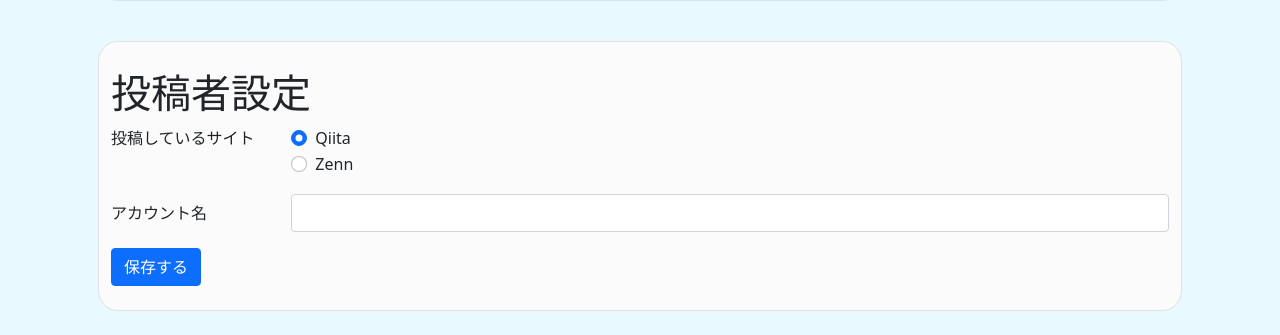
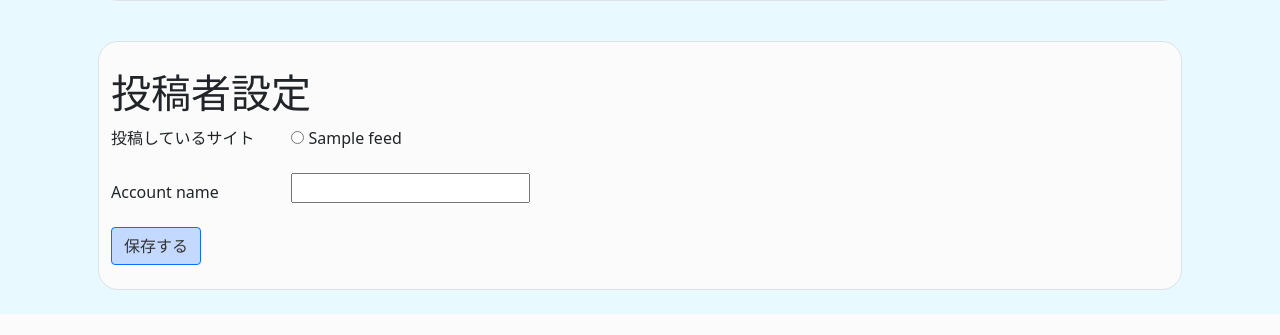
Before and after one commit to E-Team-Hackathon/TechHub, a Django app: template app/templates/profile.html in a window 1280 px wide. Shown: the part 739-1074 px from the top of the page. After the commit the page ends 1053 px from the top, so only its background shows below. Run offline with Django 4.2, Linux system fonts and the light colour scheme; tables that the repository leaves empty hold one stand-in row (values such as "Sample post"); the template is opened without the code that fills it: values that come from a table or form of the project are taken from there, most other values are stand-ins (such as "Sample title", 1, 10 or a date in 2020); parts of the project's set-up code (start-up, migrations or seed data) failed here and were passed over.

Commit message:
#41　feed_nameを動的に生成＆ラジオボタンで登録

```diff
--- a/app/templates/profile.html
+++ b/app/templates/profile.html
@@ -16,7 +16,8 @@
 <div class="p-3 mb-2 bg-body-tertiary rounded-3">
   <div class="container-fluid border rounded-4 py-4" style="background-color: #FBFBFB; border-radius: 20px;">
     <!-- タイトル -->
-        <h3 class="display-6 pt-1 mx-auto justify-content-center" style="font-family: 'Montserrat', sans-serif;">アカウント設定</h3>
+    <h3 class="display-6 pt-1 mx-auto justify-content-center" style="font-family: 'Montserrat', sans-serif;">アカウント設定
+    </h3>
 
     <!-- アカウント情報 -->
     <div class="d-flex align-items-center justify-content-evenly flex-wrap">
@@ -27,25 +28,23 @@
           <label for="formFile" class="form-label">アイコン画像</label>
           <input class="form-control" type="file" id="formFile">
         </div>
-            <img src="{{ request.user.profile_icon.url }}"
-                alt="アイコン"
-                class="rounded-circle mb-2"
-                width="100"
-                height="100"
+        <img src="{{ request.user.profile_icon.url }}" alt="アイコン" class="rounded-circle mb-2" width="100" height="100"
           style="object-fit: cover;">
         <!-- ユーザー名 -->
         アカウント名
-            <input type="username" class="form-control" id="InputUsername" placeholder="{{ user.username }}" >
+        <input type="username" class="form-control" id="InputUsername" placeholder="{{ user.username }}">
         パスワード
         <input type="username" class="form-control" id="InputUsername" placeholder="{{ user.password }}">
       </div>
 
       <!-- アクションボタン -->
       <form>
-            <a href="#" class="btn text-center" style="background-color: #C4D9FF; color: #333333; font-weight: bold; padding: 10px 20px; border-radius: 12px;">
+        <a href="#" class="btn text-center"
+          style="background-color: #C4D9FF; color: #333333; font-weight: bold; padding: 10px 20px; border-radius: 12px;">
           保存
         </a>
-            <a href="#" class="btn text-center" style="background-color: #C4D9FF; color: #333333; font-weight: bold; padding: 10px 20px; border-radius: 12px;">
+        <a href="#" class="btn text-center"
+          style="background-color: #C4D9FF; color: #333333; font-weight: bold; padding: 10px 20px; border-radius: 12px;">
           アカウント削除
         </a>
       </form>
@@ -62,31 +61,34 @@
     </h3>
 
     <!-- 投稿者設定 -->
-        <form>
+    <form method="post" action="{% url 'profile' %}">
+      {% csrf_token %}
       <fieldset class="row mb-3">
-              <legend class="col-form-label col-sm-2 pt-0">投稿しているサイト</legend>
+        <legend class="col-form-label col-sm-2 pt-0">{{ form.feed.label }}</legend>
         <div class="col-sm-10">
-                <div class="form-check">
-                  <input class="form-check-input" type="radio" name="gridRadios" id="gridRadios1" value="option1" checked>
-                  <label class="form-check-label" for="gridRadios1">
-                    Qiita
-                  </label>
+          {{ form.feed }} <!-- ラジオボタンを自動生成 -->
+          {% if form.feed.errors %}
+          <div class="text-danger">
+            {{ form.feed.errors }}
           </div>
-                <div class="form-check">
-                  <input class="form-check-input" type="radio" name="gridRadios" id="gridRadios2" value="option2">
-                  <label class="form-check-label" for="gridRadios2">
-                    Zenn
-                  </label>
-                </div>
+          {% endif %}
         </div>
       </fieldset>
       <div class="row mb-3">
-                <label for="InputAccountID" class="col-sm-2 col-form-label">アカウント名</label>
+        <label for="{{ form.account_name.id_for_label }}" class="col-sm-2 col-form-label">
+          {{form.account_name.label}}
+        </label>
         <div class="col-sm-10">
-                  <input type="accountID" class="form-control" id="accountID">
+          {{ form.account_name }}
+          {% if form.account_name.errors %}
+          <div class="text-danger">
+            {{ form.account_name.errors }}
+          </div>
+          {% endif %}
         </div>
       </div>
-            <button type="submit" class="btn btn-primary justify-content-center"　style="background-color: #C4D9FF; color: #333333;">
+      <button type="submit" class="btn btn-primary justify-content-center"
+        style="background-color: #C4D9FF; color: #333333;">
         保存する
       </button>
     </form>
```
Lines whose indentation alone changed are shown as unchanged.
